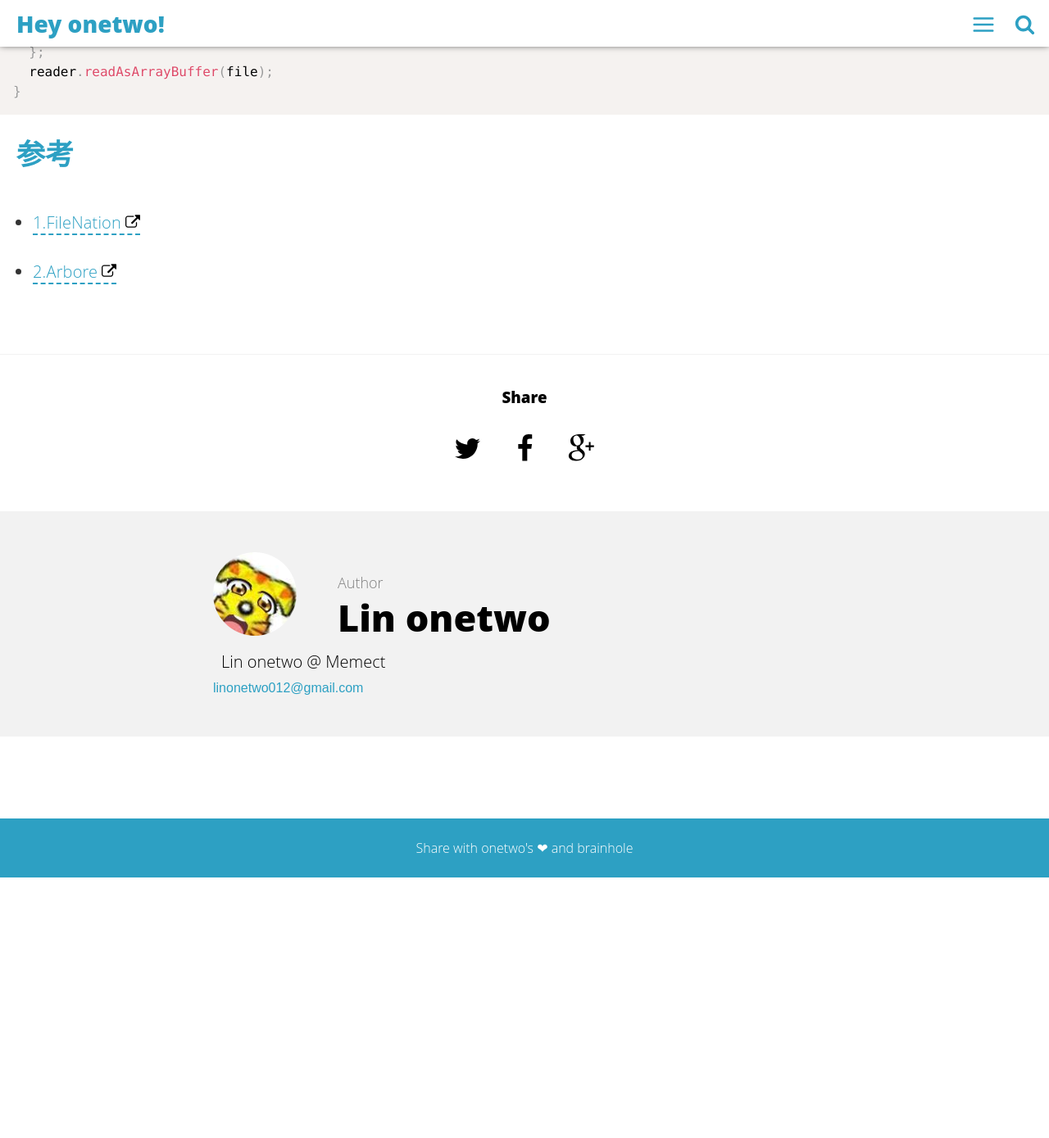
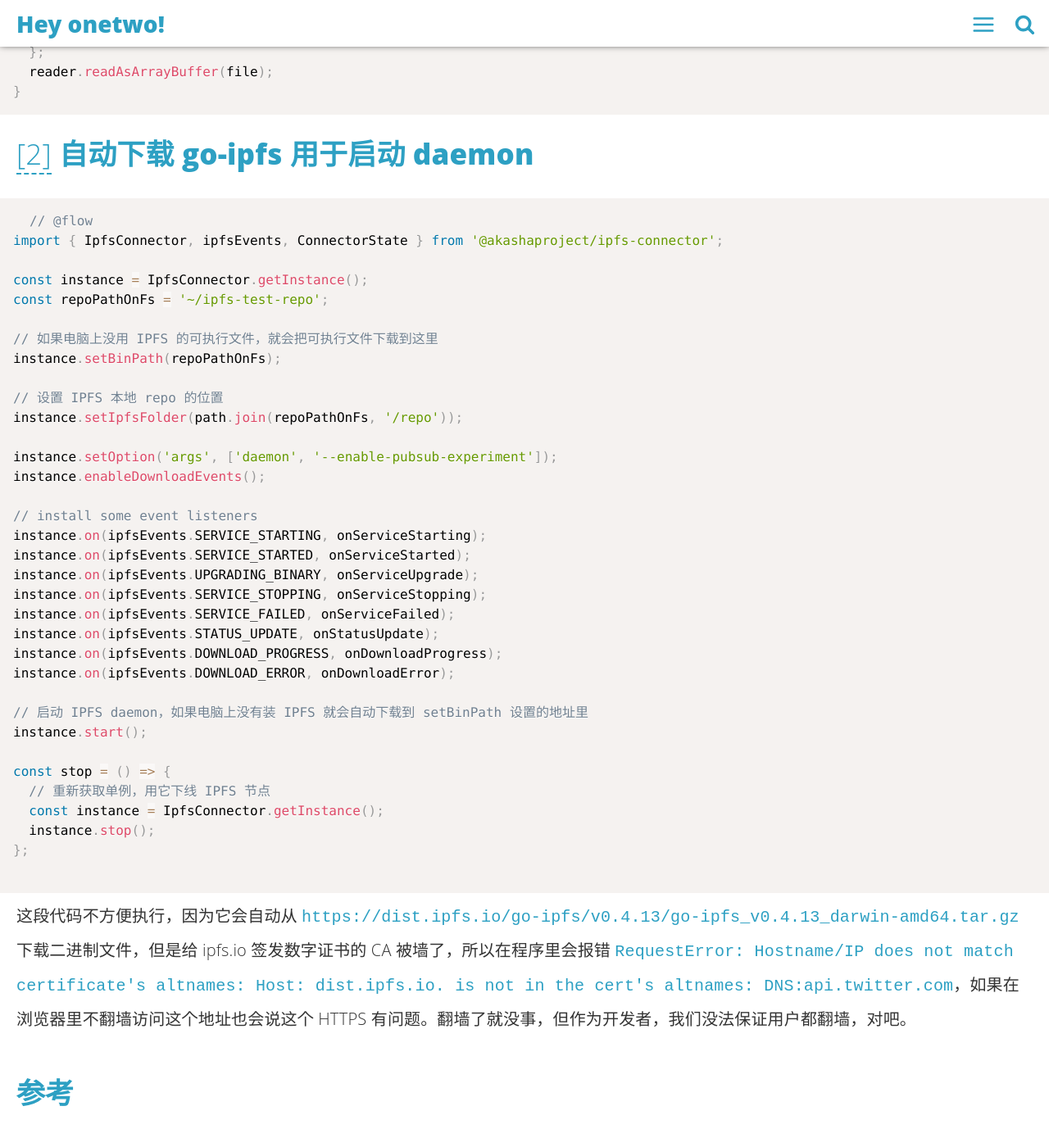
Before and after one commit to linonetwo/linonetwo.github.io, a Jekyll site: the page built from _posts/2018-03-06-JS-IPFS文件添加招式表.md, in a window 1280 px wide and 1400 px high, scrolled down 2820 px. Shown: the top 1389 px of the window at 82% size. Built offline with Jekyll 4.4.1, drawn with Linux system fonts in a browser that asks for light colours; comment, search, counter and statistics services are not loaded; before the commit the page ends 3891 px from its top, so only the background shows below that.

Commit message:
增加 ipfsconnector

````diff
--- a/_posts/2018-03-06-JS-IPFS文件添加招式表.md
+++ b/_posts/2018-03-06-JS-IPFS文件添加招式表.md
@@ -99,6 +99,50 @@ function onUpload(event: SyntheticInputEvent<EventTarget>) {
 }
 ```
 
+## [[2]](#2) 自动下载 go-ipfs 用于启动 daemon
+
+```js
+// @flow
+import { IpfsConnector, ipfsEvents, ConnectorState } from '@akashaproject/ipfs-connector';
+
+const instance = IpfsConnector.getInstance();
+const repoPathOnFs = '~/ipfs-test-repo';
+
+// 如果电脑上没用 IPFS 的可执行文件，就会把可执行文件下载到这里
+instance.setBinPath(repoPathOnFs);
+
+// 设置 IPFS 本地 repo 的位置
+instance.setIpfsFolder(path.join(repoPathOnFs, '/repo'));
+
+instance.setOption('args', ['daemon', '--enable-pubsub-experiment']);
+instance.enableDownloadEvents();
+
+// install some event listeners
+instance.on(ipfsEvents.SERVICE_STARTING, onServiceStarting);
+instance.on(ipfsEvents.SERVICE_STARTED, onServiceStarted);
+instance.on(ipfsEvents.UPGRADING_BINARY, onServiceUpgrade);
+instance.on(ipfsEvents.SERVICE_STOPPING, onServiceStopping);
+instance.on(ipfsEvents.SERVICE_FAILED, onServiceFailed);
+instance.on(ipfsEvents.STATUS_UPDATE, onStatusUpdate);
+instance.on(ipfsEvents.DOWNLOAD_PROGRESS, onDownloadProgress);
+instance.on(ipfsEvents.DOWNLOAD_ERROR, onDownloadError);
+
+// 启动 IPFS daemon，如果电脑上没有装 IPFS 就会自动下载到 setBinPath 设置的地址里
+instance.start();
+
+const stop = () => {
+  // 重新获取单例，用它下线 IPFS 节点
+  const instance = IpfsConnector.getInstance();
+  instance.stop();
+};
+
+```
+
+这段代码不方便执行，因为它会自动从 ```https://dist.ipfs.io/go-ipfs/v0.4.13/go-ipfs_v0.4.13_darwin-amd64.tar.gz``` 下载二进制文件，但是给 ipfs.io 签发数字证书的 CA 被墙了，所以在程序里会报错 ```RequestError: Hostname/IP does not match certificate's altnames: Host: dist.ipfs.io. is not in the cert's altnames: DNS:api.twitter.com```，如果在浏览器里不翻墙访问这个地址也会说这个 HTTPS 有问题。翻墙了就没事，但作为开发者，我们没法保证用户都翻墙，对吧。
+
+
+
+
 ## 参考
 
 * [<span id="1">1.FileNation</span>](https://github.com/FileNation/FileNation/blob/6c29fdec6494c1674ac71c1c0555d94eec72a7b9/src/app/ipfs.service.ts#L28)
````
